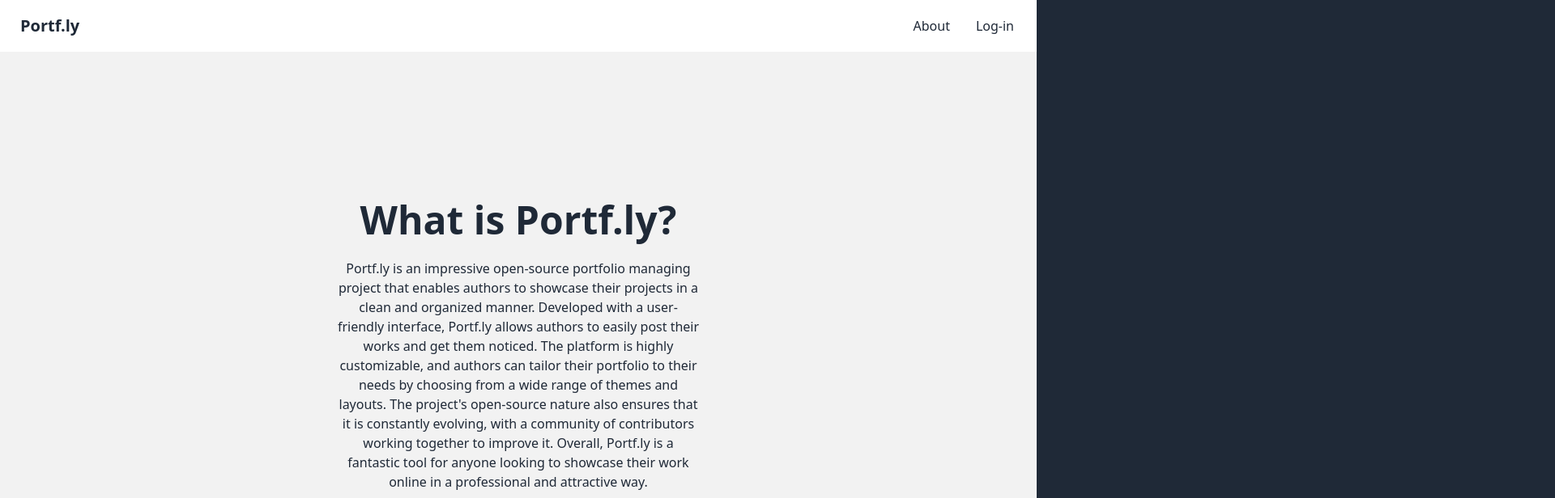
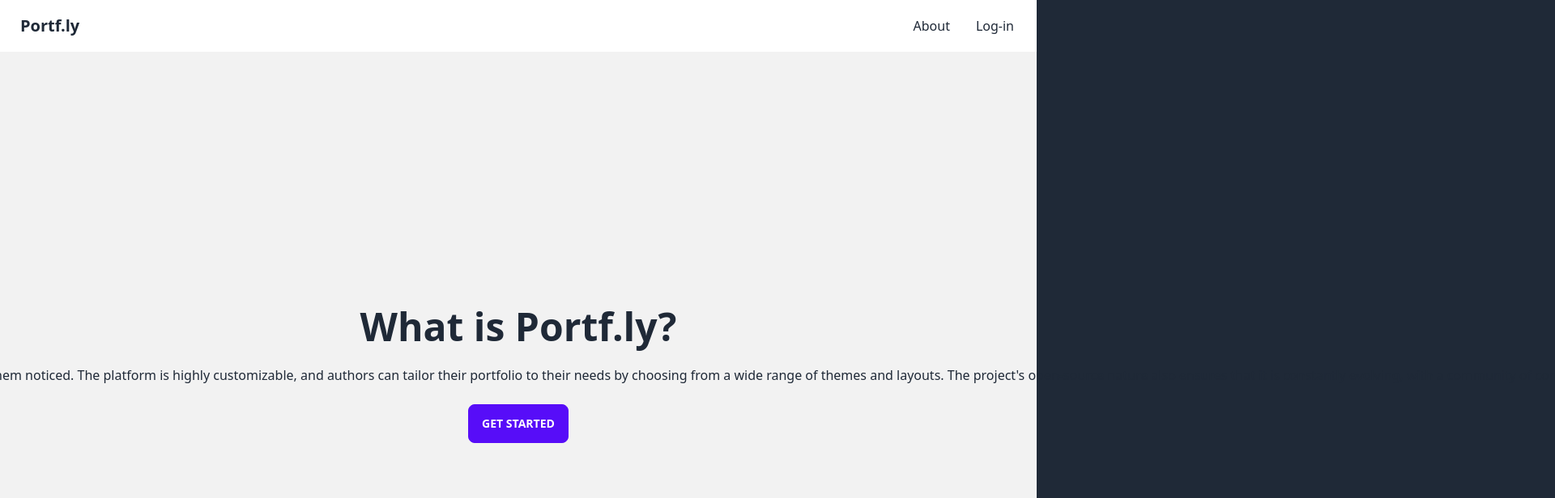
Before and after one commit to josesilveiraa/portf.ly, a Next.js app in the folder packages/frontend/: page /about in a window 1280 px wide. Shown: the top 616 px of the page at 81% size, 1920 px wide, since content can reach past the window. Built offline with nearby package versions, Linux system fonts and the light colour scheme.

Commit message:
fix(frontend): make `about` page large

```diff
--- a/packages/frontend/app/about/page.tsx
+++ b/packages/frontend/app/about/page.tsx
@@ -5,7 +5,7 @@ export default function About() {
   return (
     <div className="hero min-h-screen bg-base-200">
       <div className="hero-content text-center">
-        <div className="max-w-md">
+        <div className="min-w-max">
           <h1 className="text-5xl font-bold">What is Portf.ly?</h1>
           <p className="py-6">
             Portf.ly is an impressive open-source portfolio managing project
```
